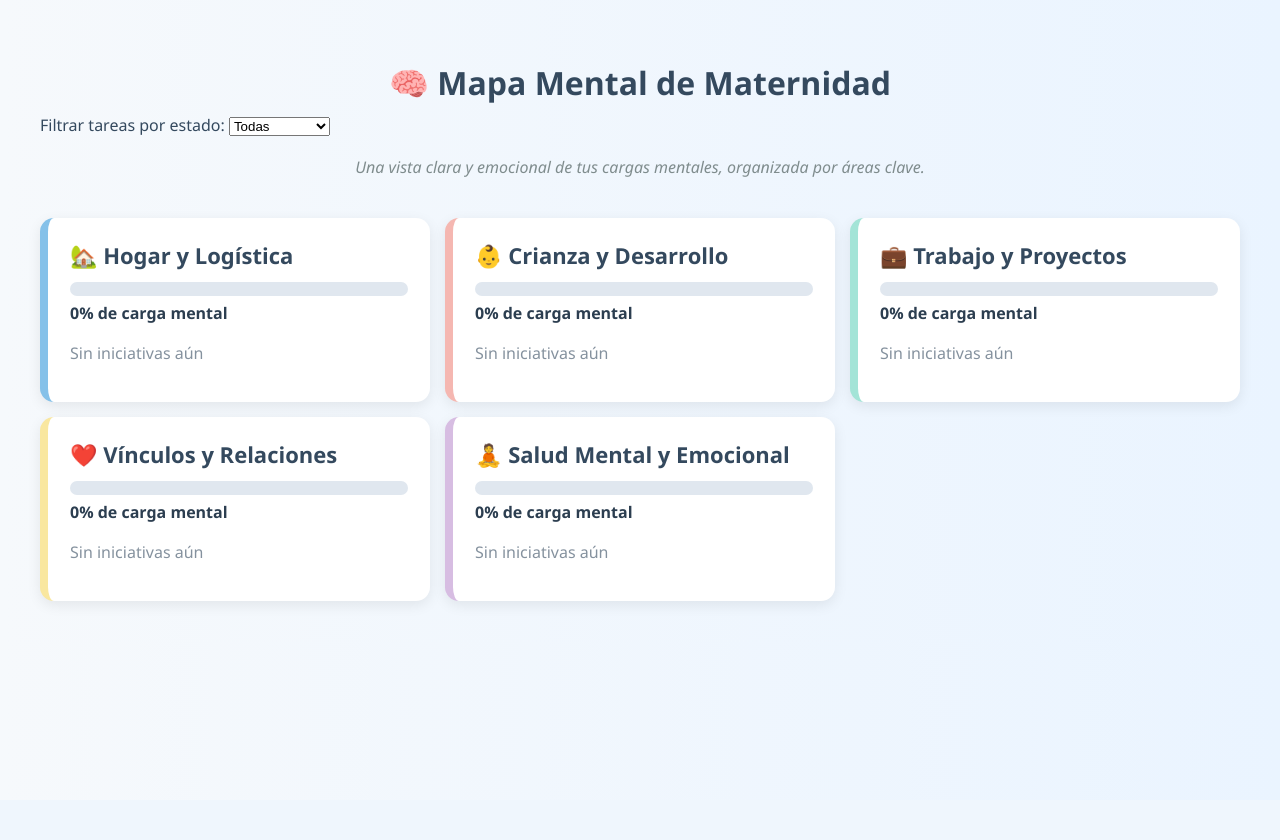
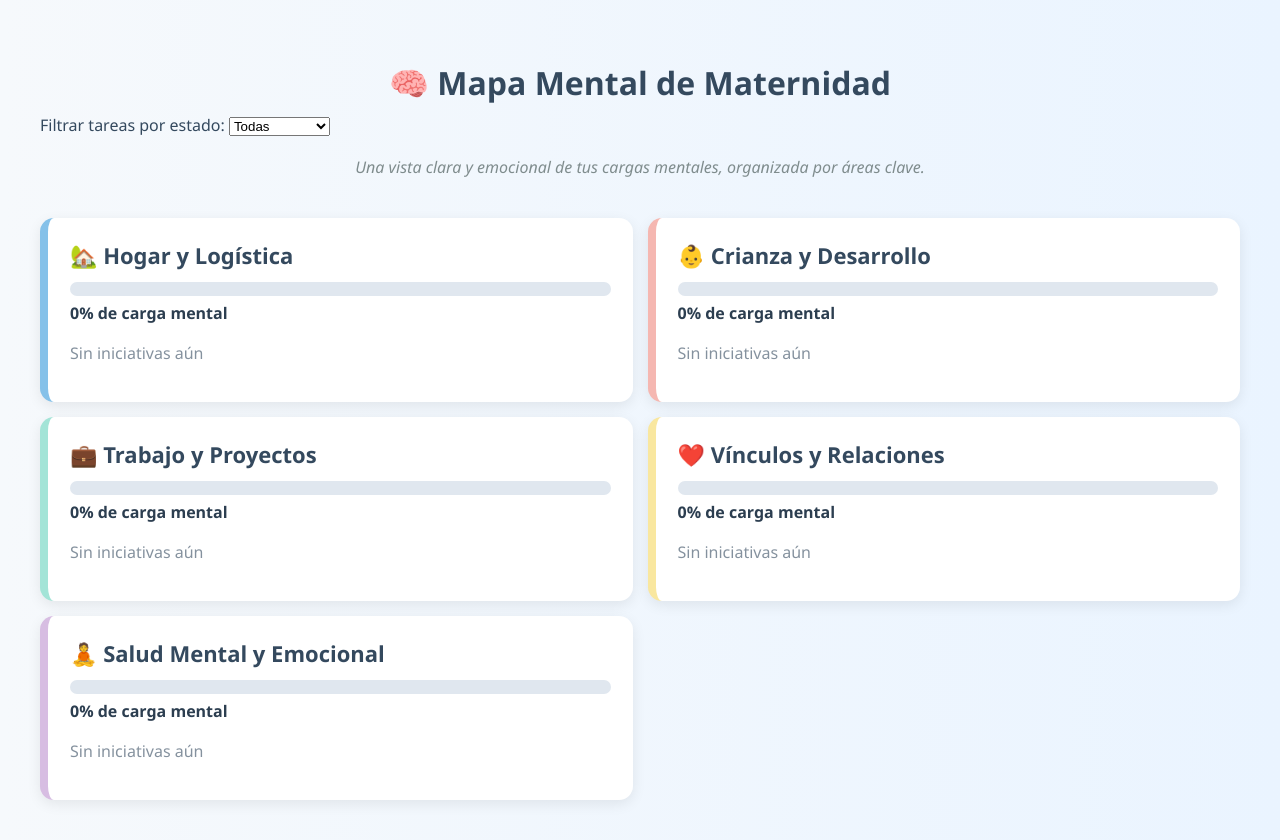
Before and after one commit to MarcoLogica/impulso, a Django app: page /mapa-maternal/ in a window 1280 px wide. Before the commit the page ends 603 px from the top, so only its background shows below. Run offline with Django 5.2, Linux system fonts and the light colour scheme; the visitor is signed in with stand-in values (Sample User, id 1); data that the repository does not hold is empty.

Commit message:
actualizacion grilla

```diff
--- a/base/templates/mapa_maternal.html
+++ b/base/templates/mapa_maternal.html
@@ -168,7 +168,7 @@
   /* Layout general del grid */
 .grid-dimensiones {
   display: grid;
-  grid-template-columns: repeat(3, 1fr);
+  grid-template-columns: repeat(2, 1fr);
   gap: 15px;
 }
 
```
